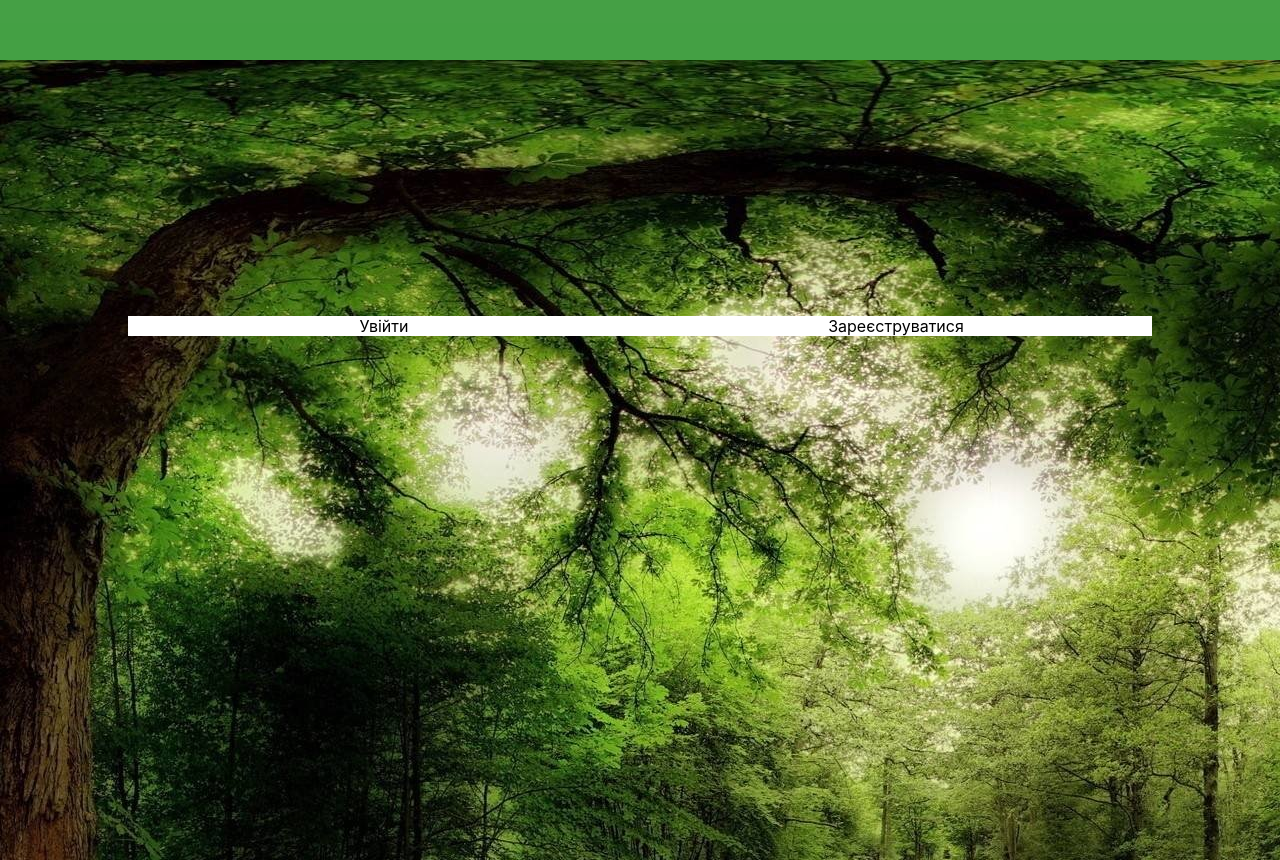
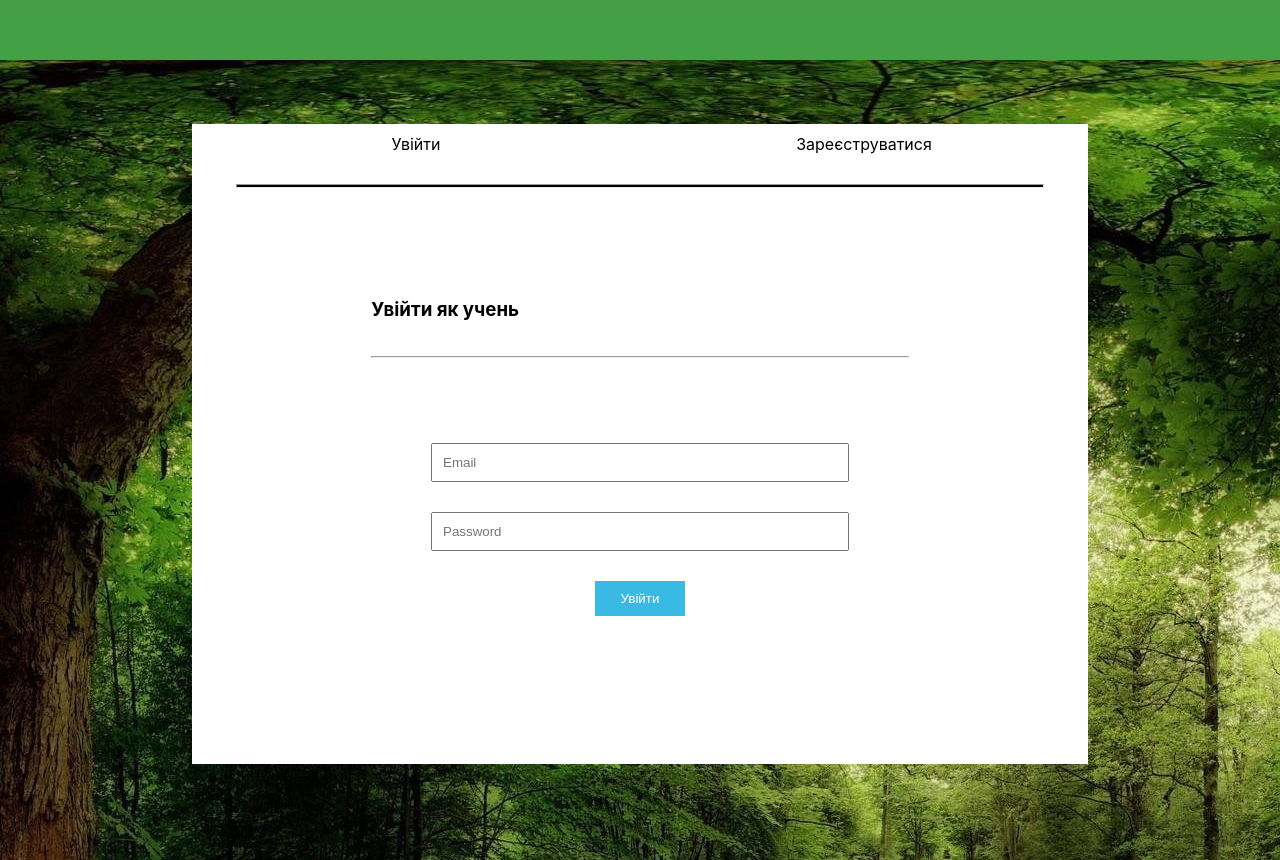
Before and after one commit to Markus-Astragor/schoolFront, a React (Create React App) app: page / in a window 1280 px wide. Shown: the part 740-1600 px from the top of the page. Built offline with nearby package versions, Linux system fonts and the light colour scheme.

Commit message:
login_register_routes

```diff
--- a/package.json
+++ b/package.json
@@ -9,6 +9,7 @@
     "package": "^1.0.1",
     "react": "^18.2.0",
     "react-dom": "^18.2.0",
+    "react-router-dom": "^6.8.2",
     "react-scripts": "5.0.1",
     "web-vitals": "^2.1.4"
   },
--- a/src/App.css
+++ b/src/App.css
@@ -2,9 +2,3 @@
   margin: 0;
   padding: 0;
 }
-
-.test{
-  width: 100%;
-  height: 100vh;
-  background-color: red;
-}
--- a/src/App.js
+++ b/src/App.js
@@ -1,13 +1,17 @@
+import React from 'react';
 import './App.css';
 import Login_and_register from './Components/Login_register/Login_and_register';
 import Main_page from './Components/Main_page/Main_page';
+import { BrowserRouter, Route, Routes} from 'react-router-dom';
 
 function App() {
   return (
+    <BrowserRouter>
     <div className="App">
       <Main_page/>
       <Login_and_register/>
     </div>
+    </BrowserRouter>
   );
 }
 
--- /dev/null
+++ b/src/Components/Login_register/Login.css
@@ -0,0 +1,35 @@
+.Form_Login {
+  width: 50%;
+  margin-top: 70px;
+  margin-bottom: 0px;
+  margin-left: auto;
+  margin-right: auto;
+  display: flex;
+  flex-direction: column;
+}
+
+
+.Form_Login > input, button {
+  display: block;
+  margin: 15px;
+  padding: 10px;
+}
+
+.div_submit_btn {
+  display: flex;
+  justify-content: center;
+}
+
+.submit_btn{
+  width: 20%;
+  background-color: rgb(57, 186, 229);
+  color: white;
+  border: rgb(57, 186, 229);
+  transition: 0.5s;
+}
+
+.submit_btn:hover{
+  background-color: rgb(97, 202, 237);
+  color: black;
+  cursor: pointer;
+}
--- /dev/null
+++ b/src/Components/Login_register/Login.js
@@ -0,0 +1,22 @@
+import React from 'react'
+import './Login.css';
+
+function Login() {
+  return (
+    <div className='Login'>
+      <div className="Login_as_pupil">
+        <h3>Увійти як учень</h3>
+        <hr />
+      </div>
+      <form className='Form_Login'>
+        <input type='email' placeholder='Email'></input>
+        <input type='password' placeholder='Password'></input>
+        <div className='div_submit_btn'>
+        <button className='submit_btn'>Увійти</button>
+        </div>
+      </form>
+    </div>
+  )
+}
+
+export default Login
--- a/src/Components/Login_register/Login_and_register.css
+++ b/src/Components/Login_register/Login_and_register.css
@@ -7,12 +7,13 @@
 
 .Forms{
     position: absolute;
-    width: 80%;
-    margin-top: 20%;
+    width: 70%;
+    margin-top: 5%;
     margin-bottom: 0;
-    margin-left: 10%;
+    margin-left: 15%;
     margin-right: auto;
     background-color: white;
+    height: 80vh;
 }
 
 .buttons_autorization{
@@ -20,10 +21,11 @@
     justify-content: space-around;
 }
 
-.Login, .Register{
+.Login_btn, .Register{
     width: 50%;
     transition: 0.5s;
     text-align: center;
+    padding: 10px 10px;
 }
 
 .Register:hover{
@@ -32,8 +34,30 @@
     color: white;
 }
 
-.Login:hover{
+.Login_btn:hover{
     background-color: green;
     cursor: pointer;
     color: white;
 }
+
+.Forms > hr{
+    margin-top: 20px;
+    margin-bottom: 0px;
+    margin-left: auto;
+    margin-right: auto;
+    width: 90%;
+    padding-top: 2px;
+    background-color: black;
+}
+
+.Login_as_pupil{
+    width: 60%;
+    margin-top: 110px;
+    margin-bottom: 0px;
+    margin-left: auto;
+    margin-right: auto;
+}
+
+.Login_as_pupil > hr{
+    margin-top: 35px;
+}
--- a/src/Components/Login_register/Login_and_register.js
+++ b/src/Components/Login_register/Login_and_register.js
@@ -1,14 +1,24 @@
 import React from "react";
+import { NavLink } from 'react-router-dom';
+import Login from "./Login";
+import Register from './Register';
 import './Login_and_register.css';
+import { Route, Routes } from 'react-router-dom';
+
 
 function Login_and_register() {
     return (
         <div className="Login_and_register">
             <div className="Forms">
                 <div className="buttons_autorization">
-                    <div className="Login">Увійти</div>
-                    <div className="Register">Зареєструватися</div>
+                    <div className="Login_btn"><NavLink to='/' style={{ textDecoration: 'none', color: 'black' }}>Увійти</NavLink></div>
+                    <div className="Register"><NavLink to='/register' style={{ textDecoration: 'none', color: 'black' }}>Зареєструватися</NavLink></div>
                 </div>
+                <hr />
+                <Routes>
+                    <Route element={<Login />} path='/' />
+                    <Route element={<Register />} path='/register' />
+                </Routes>
             </div>
         </div>
     )
--- /dev/null
+++ b/src/Components/Login_register/Register.js
@@ -0,0 +1,22 @@
+import React from 'react'
+
+function Register() {
+  return (
+    <div className='Login'>
+      <div className="Login_as_pupil">
+        <h3>Зареєструватися як учень</h3>
+        <hr />
+      </div>
+      <form className='Form_Login'>
+        <input type='email' placeholder='Email'></input>
+        <input type='password' placeholder='Password'></input>
+        <input type='password' placeholder='Password'></input>
+        <div className='div_submit_btn'>
+        <button className='submit_btn'>Зареєструватися</button>
+        </div>
+      </form>
+    </div>
+  )
+}
+
+export default Register
```
Also changed, not shown: 1 other file (tests, documents, lock files or other folders).
